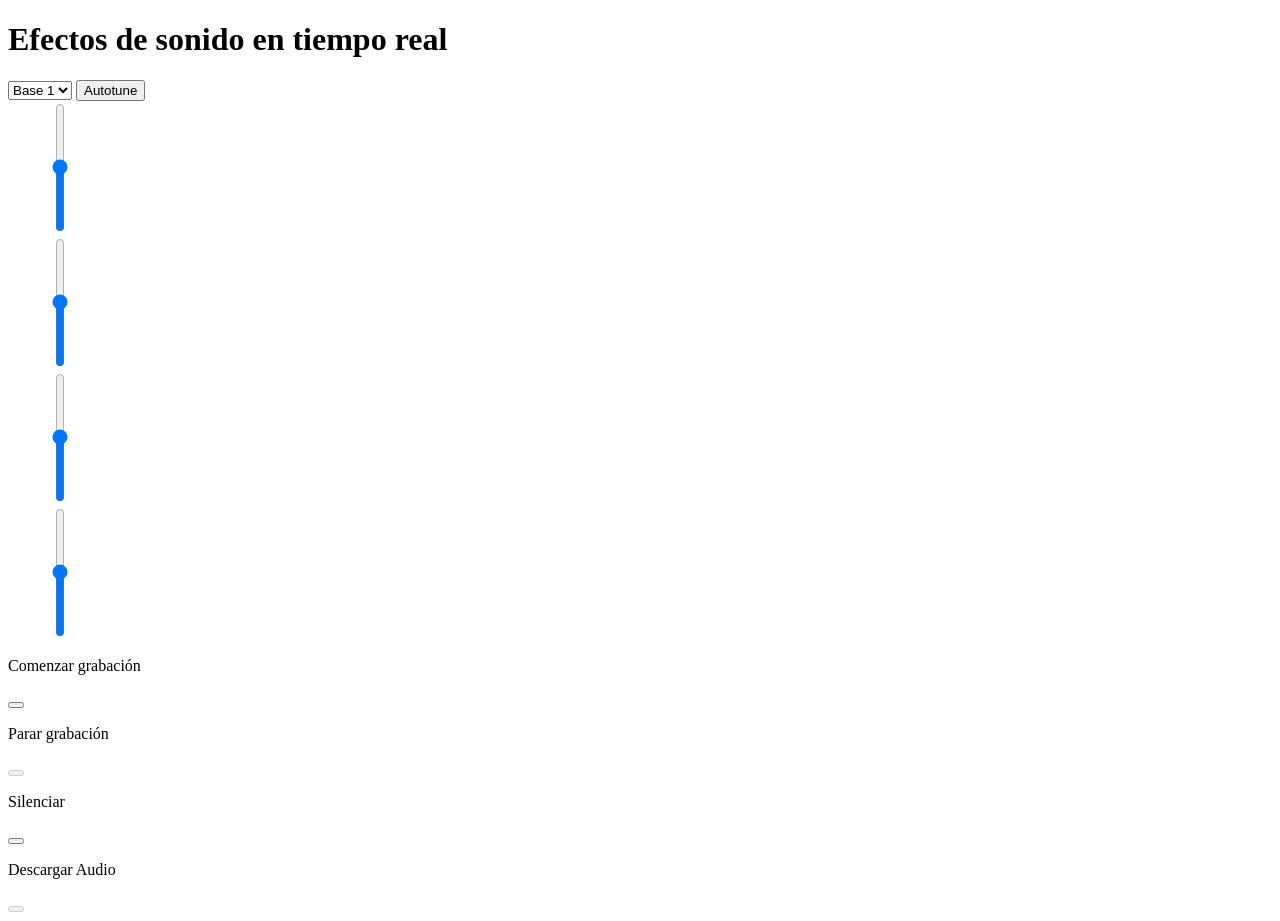
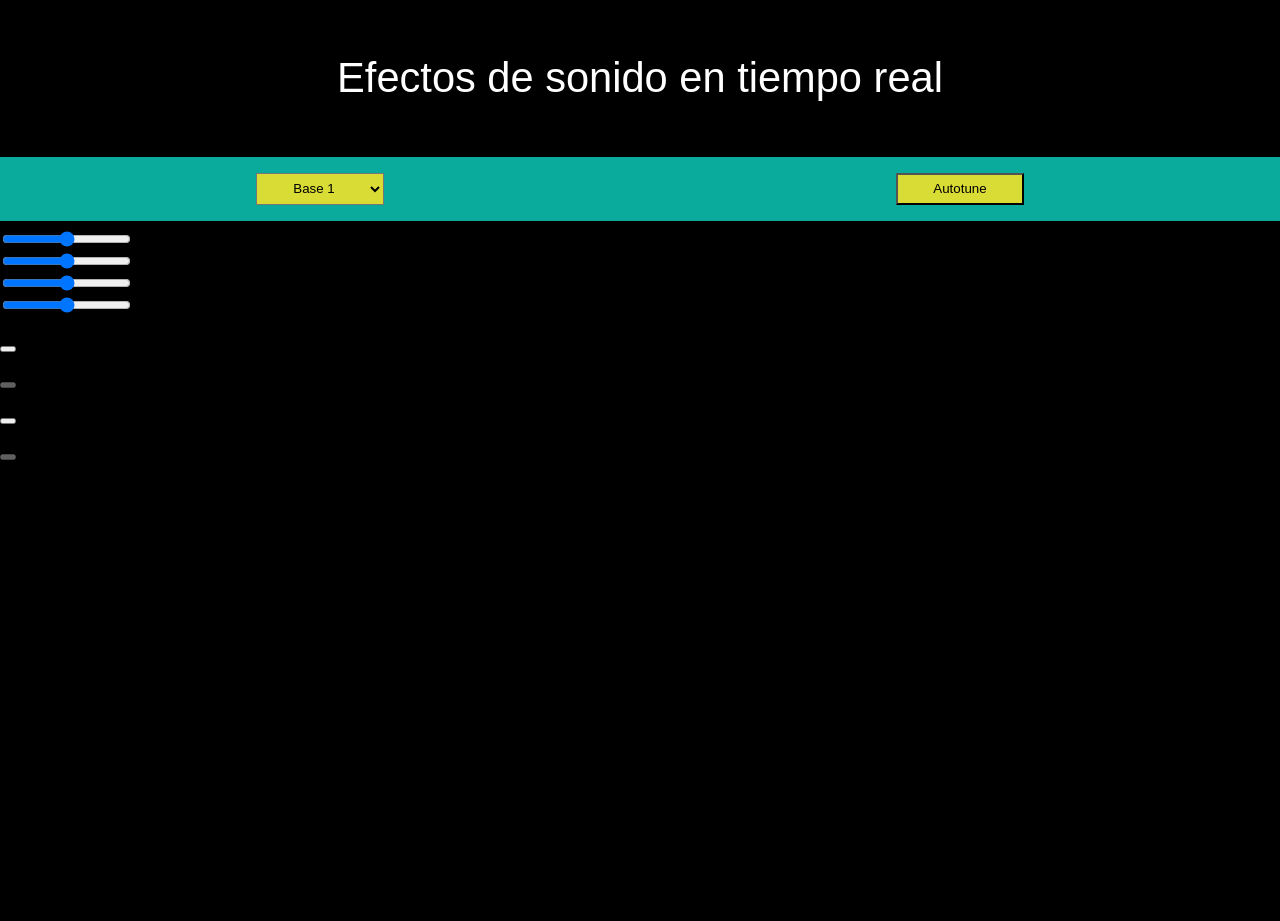
Before and after one commit to ToniTormo/Pryct_VOZ, a plain HTML site: page HTML/Estructura.html in a window 1280 px wide. After the commit the page ends 800 px from the top, so only its background shows below. Drawn offline with Linux system fonts and the light colour scheme.

Commit message:
Bases del css

```diff
--- a/CSS/Estilo.css
+++ b/CSS/Estilo.css
@@ -1,6 +1,225 @@
+html, body, div, span, applet, object, iframe,
+h1, h2, h3, h4, h5, h6, p, blockquote, pre,
+a, abbr, acronym, address, big, cite, code,
+del, dfn, em, img, ins, kbd, q, s, samp,
+small, strike, strong, sub, sup, tt, var,
+b, u, i, center,
+dl, dt, dd, ol, ul, li,
+fieldset, form, label, legend,
+table, caption, tbody, tfoot, thead, tr, th, td,
+article, aside, canvas, details, embed,
+figure, figcaption, footer, header, hgroup,
+menu, nav, output, ruby, section, summary,
+time, mark, audio, video {
+	margin: 0;
+	padding: 0;
+	border: 0;
+	font-size: 100%;
+	font: inherit;
+	vertical-align: baseline;
+}
+
+body, html{
+    background-color:black;
+    font-family: Arial, sans-serif;
+    margin: 0;
+    padding: 0;
+
+    width: 100%;
+    height: 100%;
+    position: fixed;
+}
+
+#titulo{
+    position: fixed;
+    top: 0;
+
+    width: 100%;
+    height: calc(10vh + 6vw);
+
+    display: flex;
+    align-items: center;
+    justify-items: center;
+
+    color: white;
+}
+#titulo h1{
+    font-size: calc(2vh + 2vw);
+    text-align: center;
+    margin: auto;
+}
+
+#indice{
+    position: fixed;
+    top: calc(10vh + 6vw);
+
+    width: 100%;
+    height: 8%;
+
+    display: flex;
+    align-items: center;
+    justify-items: center;
+
+    background-color: #0AAB9C;
+}
+
+.elem_indice{
+    width: 10%;
+    height: 50%;
+
+    margin: auto;
+
+    text-align: center;
+
+    color: black;
+    background-color: #DADC36;
+}
+
+#botones{
+    position: fixed;
+    top: calc(19vh + 6vw);
+    bottom: 0%;
+
+    width: 100%;
+    height: 100%;
+
+    background-color: black;
+}
+
+
+/*
+.container {
+    position: relative;
+    width: 100%;
+    max-width: 1200px;
+    margin: 0 auto;
+    padding: 0 1rem;
+    box-sizing: border-box;
+}
+
+select,button {
+    position: absolute;
+    background-color: #333;
+    color: #fff;
+    border: none;
+    padding: 0.5rem;
+    border-radius: 5px;
+    cursor: pointer;
+    font-size: 1.1rem;
+    padding-left: 1rem;
+}
+
+select {
+    top: 0;
+    left: 0;
+    width: 48%;
+    margin-bottom: 1rem;
+}
+
+button {
+    top: 0;
+    right: 0;
+    width: 48%;
+    margin-right: 0;
+}
+
+.sliders {
+    position: relative;
+    margin-top: 2rem;
+}
 
 .vertical-range {
-    writing-mode: vertical-lr; /* Mantiene el texto en posición vertical */
-    transform: rotate(180deg); /* Rota el control deslizante */
-    width: 100px; /* Ajusta el ancho según tus necesidades */
+    position: absolute;
+    top: 50%;
+    left: 0;
+    margin-top: -2.5rem;
+    width: 1rem;
+    height: 5rem;
+    background-color: #ddd;
+    border-radius: 5px;
+    appearance: none;
 }
+
+.vertical-range:focus {
+    outline: none;
+}
+
+.vertical-range::-webkit-slider-thumb {
+    position: absolute;
+    top: 50%;
+    transform: translateY(-50%);
+    width: 1rem;
+    height: 1rem;
+    background-color: #333;
+    border-radius: 50%;
+    box-shadow: 0 2px 4px rgba(0, 0, 0, 0.1);
+    cursor: pointer;
+}
+
+.vertical-range::-moz-range-thumb {
+    width: 1rem;
+    height: 1rem;
+    background-color: #333;
+    border-radius: 50%;
+    box-shadow: 0 2px 4px rgba(0, 0, 0, 0.1);
+    cursor: pointer;
+}
+
+.controls {
+    position: relative;
+    margin-top: 2rem;
+    height: 12rem;
+}
+
+.control-group {
+    position: absolute;
+    width: 22%;
+    height: 100%;
+    margin-right: 1%;
+    display: flex;
+    flex-direction: column;
+    justify-content: center;
+    align-items: center;
+}
+
+.control-group p {
+    color: #333;
+    font-size: 1rem;
+    margin-bottom: 0.5rem;
+}
+
+.control-group button {
+    width: 70%;
+    height: 3rem;
+}
+
+.control-group-1 {
+    left: 0;
+    top: 0;
+}
+
+.control-group-2 {
+    left: 24%;
+    top: 0;
+}
+
+.control-group-3 {
+    left: 48%;
+    top: 0;
+}
+
+.control-group-4 {
+    left: 72%;
+    top: 0;
+}
+
+@media screen and (max-width: 768px) {
+    select,
+    button {
+    width: 100%;
+    }
+
+    .sliders {
+        position: static;
+        margin-top: 1rem
+    } */
--- a/HTML/Estructura.html
+++ b/HTML/Estructura.html
@@ -7,19 +7,19 @@
     <link href="../CSS/Estilo.css" rel="stylesheet">
 </head>
 <body>
-    <div>
+    <div id="titulo">
         <h1>Efectos de sonido en tiempo real</h1>
     </div>
-    <div>
-        <select name="Seleccionar Base">
+    <div id="indice">
+        <select name="Seleccionar Base" class="elem_indice">
             <option value="Base 1">Base 1</option>
             <option value="Base 2">Base 2</option>
             <option value="Base 3">Base 3</option>
         </select>
-        <button>Autotune</button>
+        <button class="elem_indice">Autotune</button>
     </div>
-    <div>
-        <div>
+    <div id="botones">
+        <div id="sliders">
             <div class="sliders">
                 <input type="range" min="0" max="100" value="50" class="vertical-range">
             </div>
@@ -33,7 +33,7 @@
                 <input type="range" min="0" max="100" value="50" class="vertical-range">
             </div>
         </div>
-        <div>
+        <div id="controladores">
             <div>
                 <p>Comenzar grabación</p>
                 <button id="startButton"></button>
```
